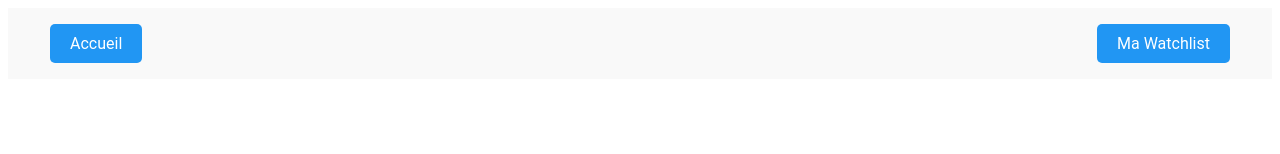
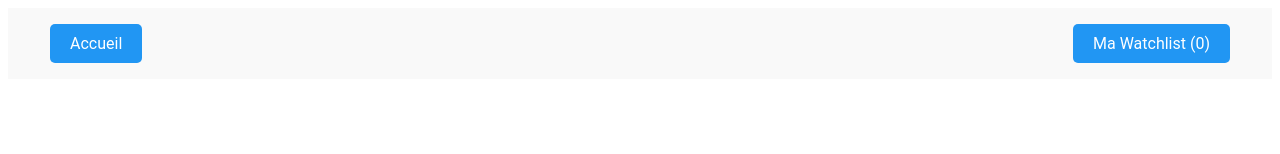
Before and after one commit to Mathis-Trn/tp-final-react, a React (Vite) app: page /watchlist in a window 1280 px wide. Shown: the top 154 px of the page. Built offline with nearby package versions, Linux system fonts and the light colour scheme.

Commit message:
Feat: Ajout du nombre de film dans la watchlist

```diff
--- a/src/component/component/Navbar.jsx
+++ b/src/component/component/Navbar.jsx
@@ -1,11 +1,17 @@
 import { Link } from "react-router";
+import { useContext } from 'react';
+import { WatchlistContext } from '../../context/WatchlistProvider.jsx';
 import style from './Navbar.module.css';
 
 const Navbar = () => {
+    const { watchlist } = useContext(WatchlistContext);
+
     return (
         <nav className={style.navbar}>
             <Link to="/" className={style.link}>Accueil</Link>
-            <Link to="/watchlist" className={style.link}>Ma Watchlist</Link>
+            <Link to="/watchlist" className={style.link}>
+                Ma Watchlist ({watchlist.length})
+            </Link>
         </nav>
     );
 };
--- a/src/component/pages/Watchlist.jsx
+++ b/src/component/pages/Watchlist.jsx
@@ -35,7 +35,7 @@ const Watchlist = () => {
             </div>
             {showPopup && (
                 <div className={style.popup}>
-                    Film retiré de votre watchlist!
+                    Film retiré de votre watchlist !
                 </div>
             )}
         </div>
```
